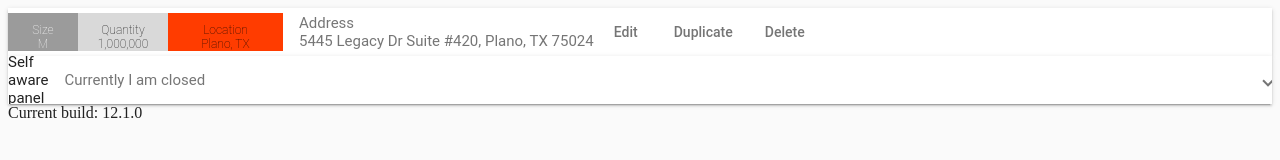
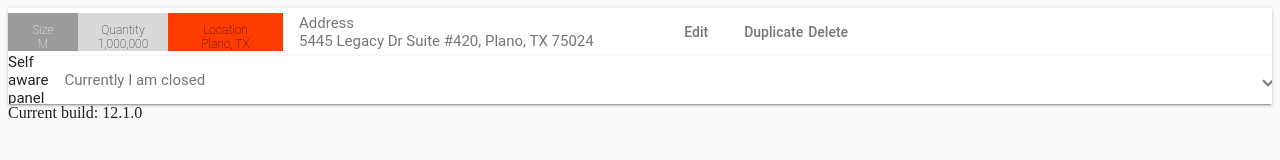
Before and after one commit to elwood-berry/esb-material-base, an Angular app: page / in a window 1280 px wide. Shown: the top 160 px of the page. Built offline with nearby package versions, Linux system fonts and the light colour scheme.

Commit message:
1 file modified

```diff
--- a/src/app/components/base-expansion/base-expansion.component.html
+++ b/src/app/components/base-expansion/base-expansion.component.html
@@ -29,13 +29,13 @@
         <div class="advance-multi-location-description" fxLayout="row">
 
           <!-- ADDRESS (TITLE) -->
-          <div class="title-address" fxLayout="column">
+          <div class="title-address" fxLayout="column" fxFlex="70%">
             <span>Address</span>
             <span>5445 Legacy Dr Suite #420, Plano, TX 75024</span>
           </div>
 
           <!-- ACTIONS (TITLE) -->
-          <div fxLayout="row">
+          <div fxLayout="row" fxFlex="30%">
             <button mat-button>Edit</button>
             <button mat-button>Duplicate</button>
             <button mat-button>Delete</button>
```
